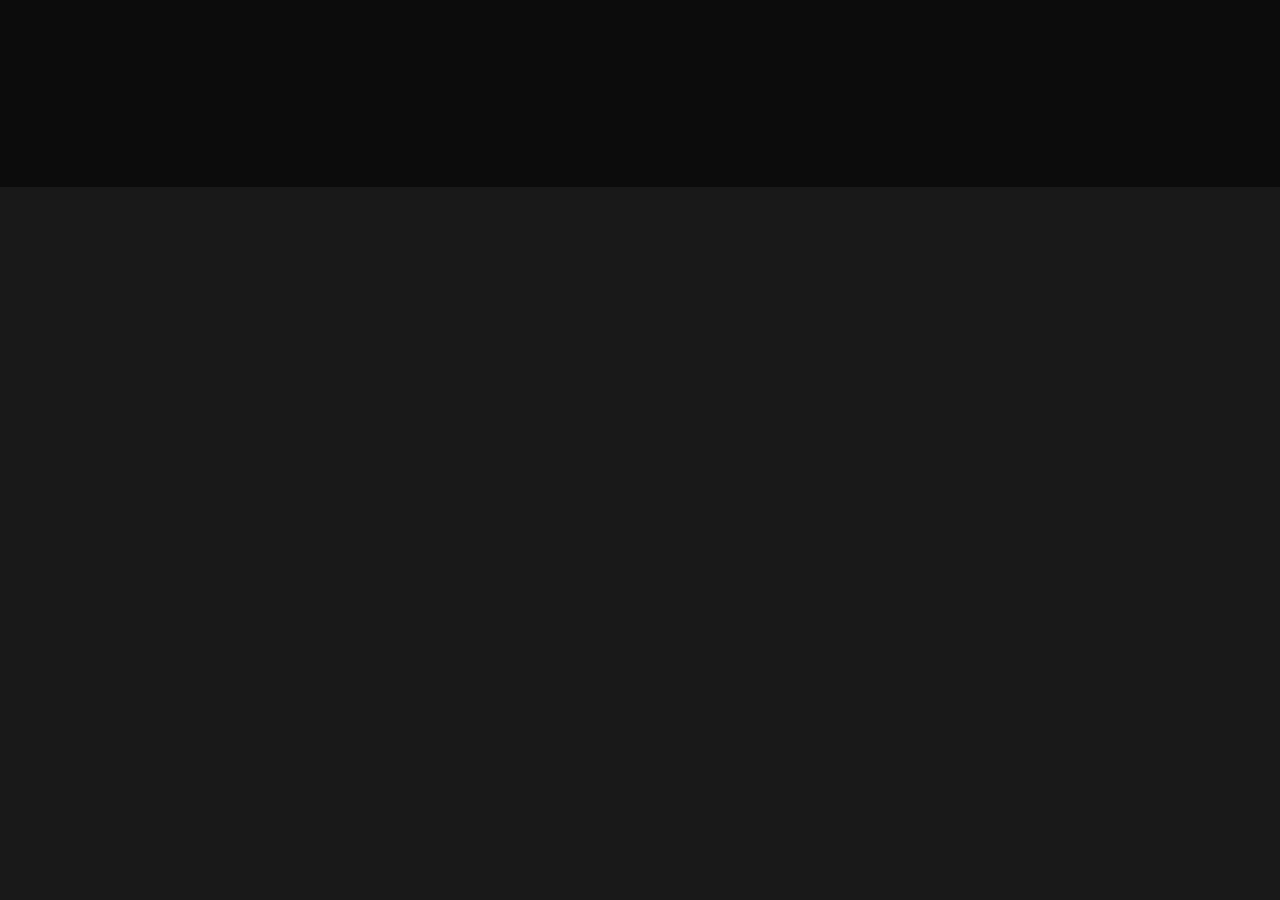
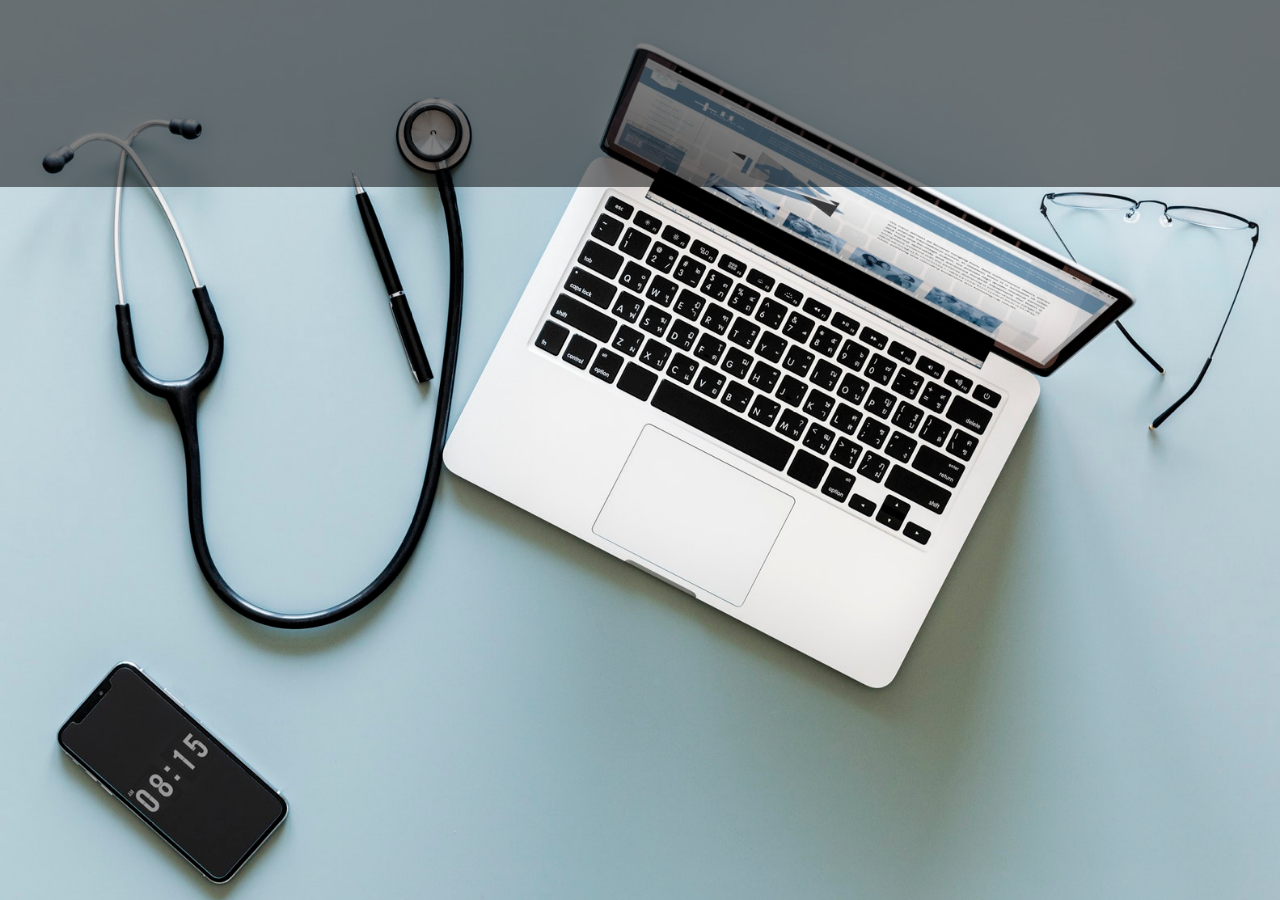
Before and after one commit to ihealthcarelabs/ihealthcarelabs, a Jekyll site: the page built from index.html, in a window 1280 px wide. Built offline with Jekyll 4.4.1, drawn with Linux system fonts in a browser that asks for light colours; nearby versions of some CDN libraries.

Commit message:
Change to ihealthcarelabs img

```diff
--- a/config.yml
+++ b/config.yml
@@ -1,6 +1,6 @@
 # Site settings
 name: Welcom to iHealthCareLabs
-description: ""
+description: "Hello"
 url: ""
 
 
--- a/index.html
+++ b/index.html
@@ -19,9 +19,11 @@ permalink: /
     </head>
     <body>
         <div class="content">
-            {% if site.front_img %}
-            <img src="{{ site.front_img_path }}" id="fullscreen">
-            {% endif %}
+            <!-- {% if site.front_img %} -->
+            <!-- <img src="{{ site.front_img_path }}" id="fullscreen"> -->
+            <!-- {% endif %} -->
+
+            <img src="imgs/ihealthcarelabs.jpeg" id="fullscreen">
 
             {% if site.avatar %}
                 <img src="{{ site.avatar_img_path }}" id="avatar">
```
